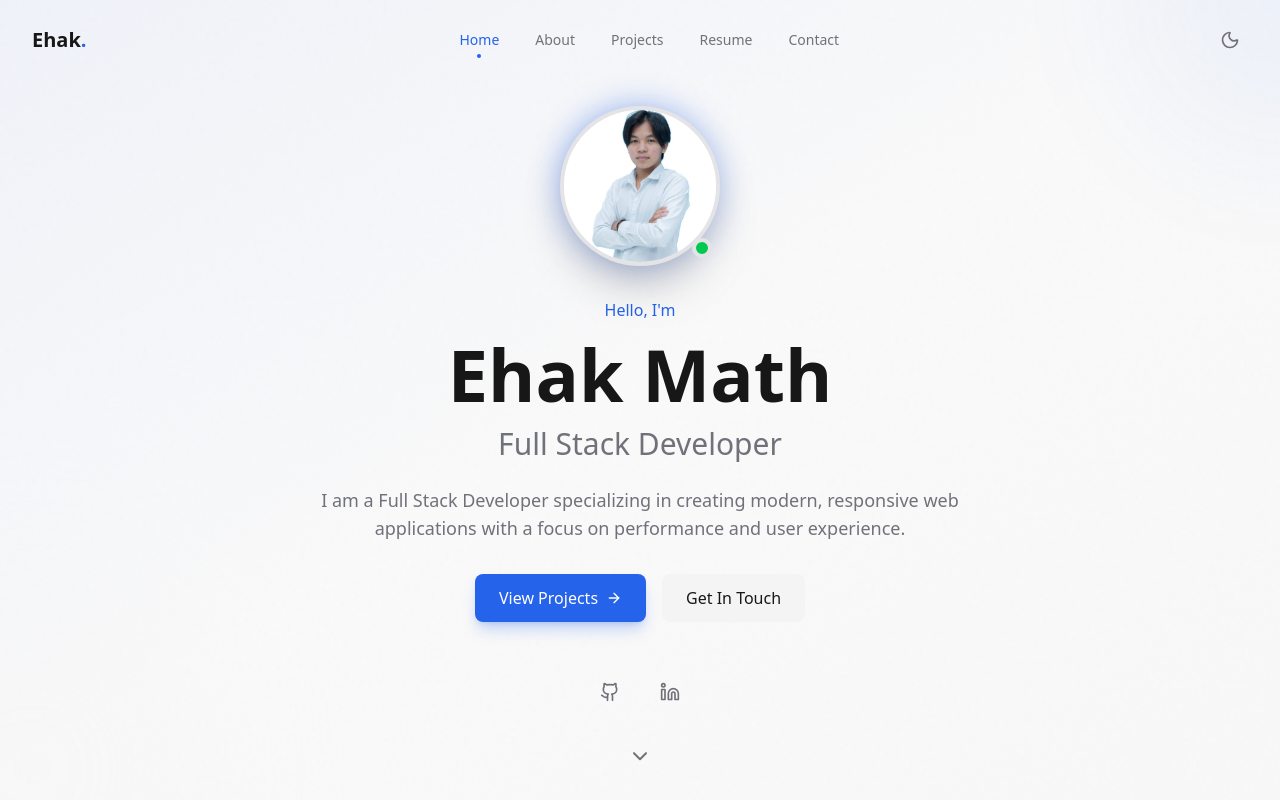
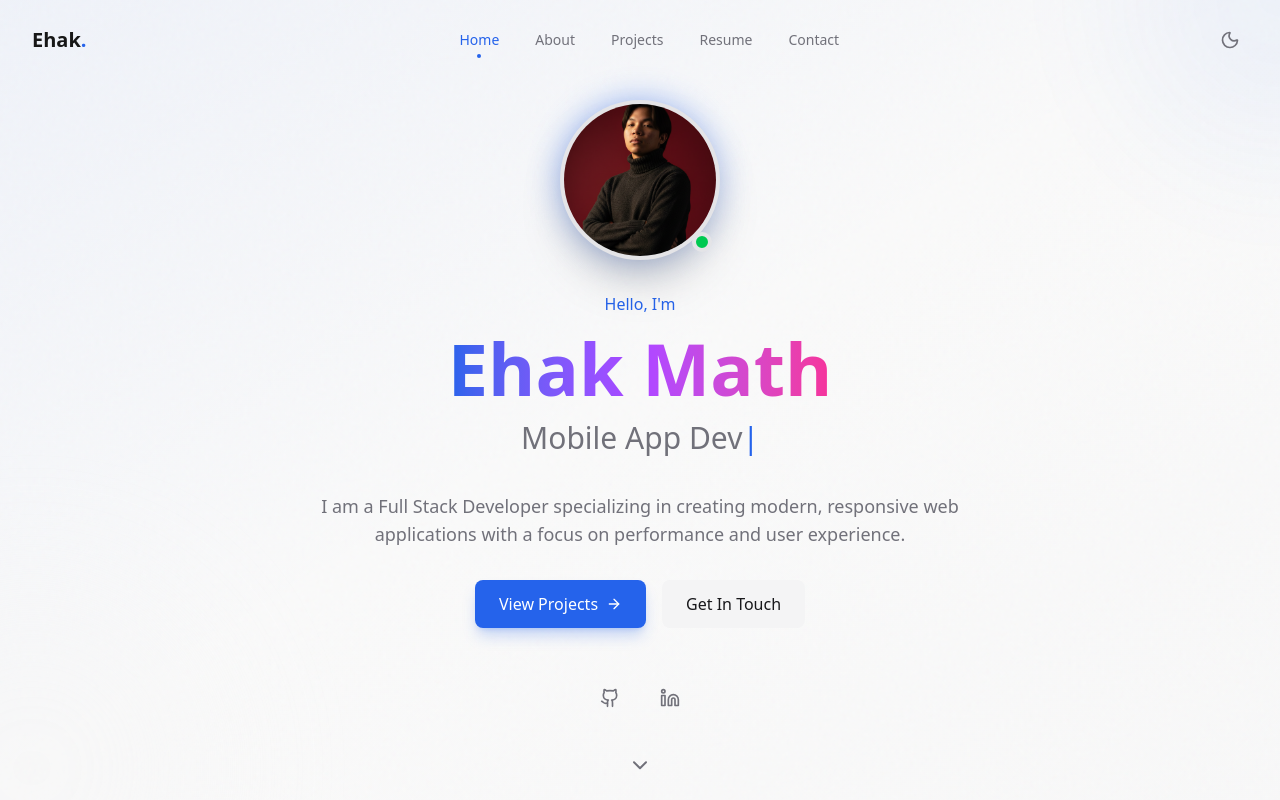
Before and after one commit to ehak-math/portfolio, a Next.js app: page / in a window 1280 px wide. Shown: the top 800 px of the page. Built offline with nearby package versions, Linux system fonts and the light colour scheme.

Commit message:
add typing writer

```diff
--- a/app/globals.css
+++ b/app/globals.css
@@ -111,3 +111,17 @@ html {
 .dark .noise-bg::before {
   opacity: 0.05;
 }
+
+/* Typewriter cursor blink animation */
+@keyframes blink {
+  0%, 50% {
+    opacity: 1;
+  }
+  51%, 100% {
+    opacity: 0;
+  }
+}
+
+.animate-blink {
+  animation: blink 1s infinite;
+}
--- a/components/Hero.tsx
+++ b/components/Hero.tsx
@@ -5,8 +5,17 @@ import Image from "next/image";
 import { motion } from "framer-motion";
 import { ArrowRight, Github, Linkedin, ChevronDown } from "lucide-react";
 import { siteConfig } from "@/lib/data";
+import Typewriter from "./Typewriter";
 
 export default function Hero() {
+  // Roles to cycle through
+  const roles = [
+    "Full Stack Developer",
+    "Mobile App Developer",
+    "UI/UX Enthusiast",
+    "Problem Solver",
+  ];
+
   return (
     <section className="relative min-h-screen flex items-center justify-center overflow-hidden">
       {/* Background gradient */}
@@ -64,24 +73,31 @@ export default function Hero() {
             Hello, I&apos;m
           </motion.p>
 
-          {/* Name */}
+          {/* Name with gradient */}
           <motion.h1
             initial={{ opacity: 0, y: 20 }}
             animate={{ opacity: 1, y: 0 }}
             transition={{ duration: 0.5, delay: 0.2 }}
-            className="text-4xl sm:text-5xl md:text-6xl lg:text-7xl font-bold text-foreground mb-4"
+            className="text-4xl sm:text-5xl md:text-6xl lg:text-7xl font-bold mb-4"
           >
-            {siteConfig.name}
+            <span className="bg-gradient-to-r from-primary via-purple-500 to-pink-500 bg-clip-text text-transparent">
+              {siteConfig.name}
+            </span>
           </motion.h1>
 
-          {/* Role */}
+          {/* Role with Typewriter Effect */}
           <motion.h2
             initial={{ opacity: 0, y: 20 }}
             animate={{ opacity: 1, y: 0 }}
             transition={{ duration: 0.5, delay: 0.3 }}
-            className="text-xl sm:text-2xl md:text-3xl text-muted-foreground font-medium mb-6"
+            className="text-xl sm:text-2xl md:text-3xl text-muted-foreground font-medium mb-6 h-10 sm:h-12"
           >
-            {siteConfig.role}
+            <Typewriter
+              texts={roles}
+              typingSpeed={80}
+              deletingSpeed={40}
+              pauseDuration={2500}
+            />
           </motion.h2>
 
           {/* Tagline */}
@@ -148,17 +164,14 @@ export default function Hero() {
       {/* Scroll indicator */}
       <motion.div
         initial={{ opacity: 0 }}
-        animate={{ opacity: 1 }}
-        transition={{ delay: 1, duration: 0.5 }}
+        animate={{ opacity: 1, y: [0, 10, 0] }}
+        transition={{
+          opacity: { delay: 1, duration: 0.5 },
+          y: { delay: 1, duration: 1.5, repeat: Infinity }
+        }}
         className="absolute bottom-8 left-1/2 -translate-x-1/2"
       >
-        <motion.div
-          animate={{ y: [0, 8, 0] }}
-          transition={{ repeat: Infinity, duration: 1.5, ease: "easeInOut" }}
-          className="text-muted-foreground"
-        >
-          <ChevronDown className="w-6 h-6" />
-        </motion.div>
+        <ChevronDown className="w-6 h-6 text-muted-foreground" />
       </motion.div>
     </section>
   );
--- /dev/null
+++ b/components/Typewriter.tsx
@@ -0,0 +1,66 @@
+"use client";
+
+import { useState, useEffect } from "react";
+
+interface TypewriterProps {
+  texts: string[];
+  typingSpeed?: number;
+  deletingSpeed?: number;
+  pauseDuration?: number;
+  className?: string;
+}
+
+export default function Typewriter({
+  texts,
+  typingSpeed = 100,
+  deletingSpeed = 50,
+  pauseDuration = 2000,
+  className = "",
+}: TypewriterProps) {
+  const [displayText, setDisplayText] = useState("");
+  const [textIndex, setTextIndex] = useState(0);
+  const [isDeleting, setIsDeleting] = useState(false);
+  const [isPaused, setIsPaused] = useState(false);
+
+  useEffect(() => {
+    if (texts.length === 0) return;
+
+    const currentText = texts[textIndex];
+
+    if (isPaused) {
+      const pauseTimer = setTimeout(() => {
+        setIsPaused(false);
+        setIsDeleting(true);
+      }, pauseDuration);
+      return () => clearTimeout(pauseTimer);
+    }
+
+    if (isDeleting) {
+      if (displayText === "") {
+        setIsDeleting(false);
+        setTextIndex((prev) => (prev + 1) % texts.length);
+      } else {
+        const deleteTimer = setTimeout(() => {
+          setDisplayText((prev) => prev.slice(0, -1));
+        }, deletingSpeed);
+        return () => clearTimeout(deleteTimer);
+      }
+    } else {
+      if (displayText === currentText) {
+        setIsPaused(true);
+      } else {
+        const typeTimer = setTimeout(() => {
+          setDisplayText(currentText.slice(0, displayText.length + 1));
+        }, typingSpeed);
+        return () => clearTimeout(typeTimer);
+      }
+    }
+  }, [displayText, textIndex, isDeleting, isPaused, texts, typingSpeed, deletingSpeed, pauseDuration]);
+
+  return (
+    <span className={className}>
+      {displayText}
+      <span className="animate-blink text-primary">|</span>
+    </span>
+  );
+}
--- a/lib/data.ts
+++ b/lib/data.ts
@@ -9,7 +9,7 @@ export const siteConfig = {
   email: "ehakmath@gmail.com",
   location: "Phnom Penh, Cambodia",
   // Profile image - place your image in /public/images/ folder
-  profileImage: "/images/profile.jpg",
+  profileImage: "/images/profile.png",
   // Open Graph image for social sharing (recommended: 1200x630px)
   ogImage: "/images/og-image.jpg",
   // Website URL (for SEO and social sharing)
```
Also changed, not shown: public/images/profile.jpg (deleted), public/images/profile.png (added).
